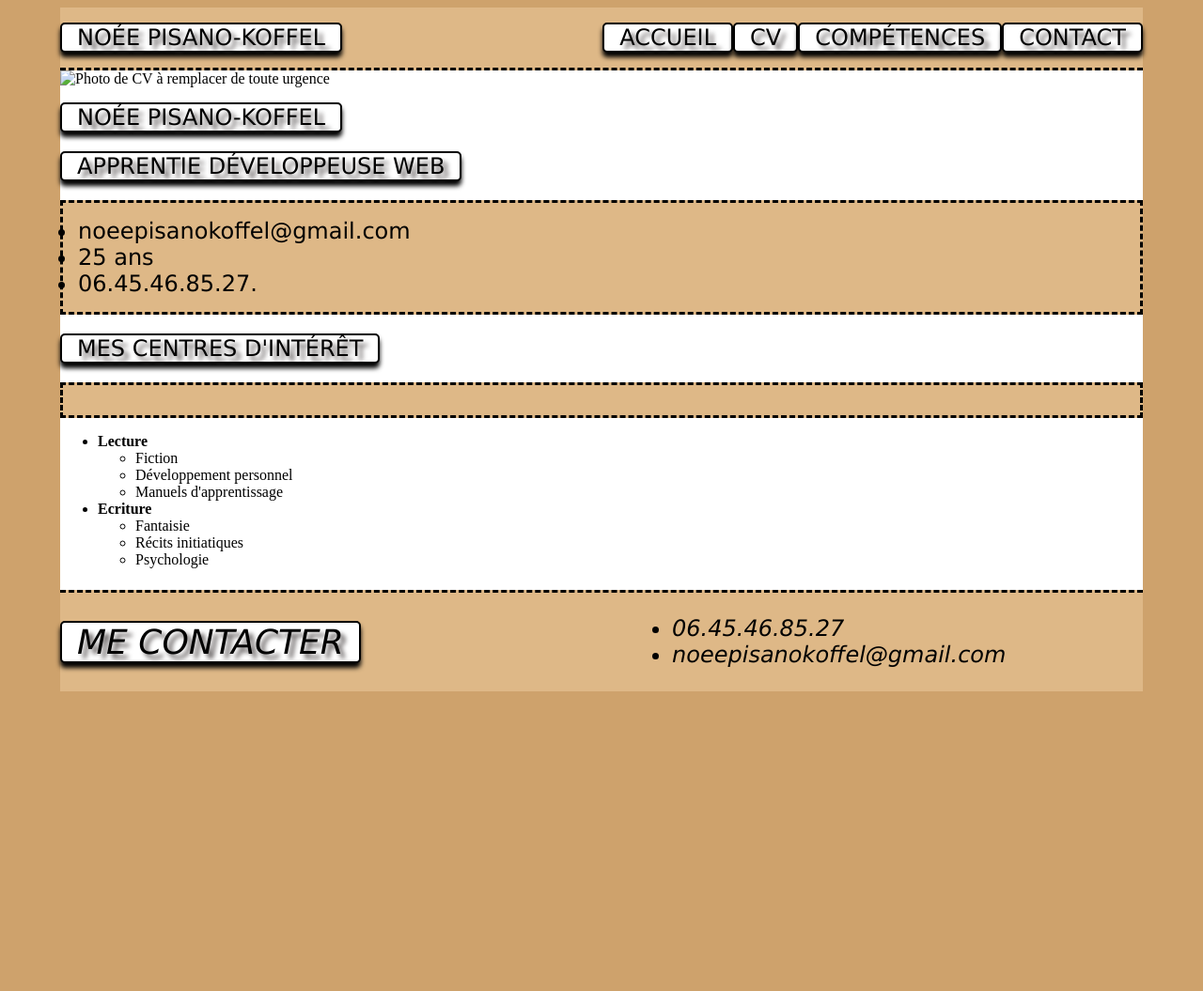
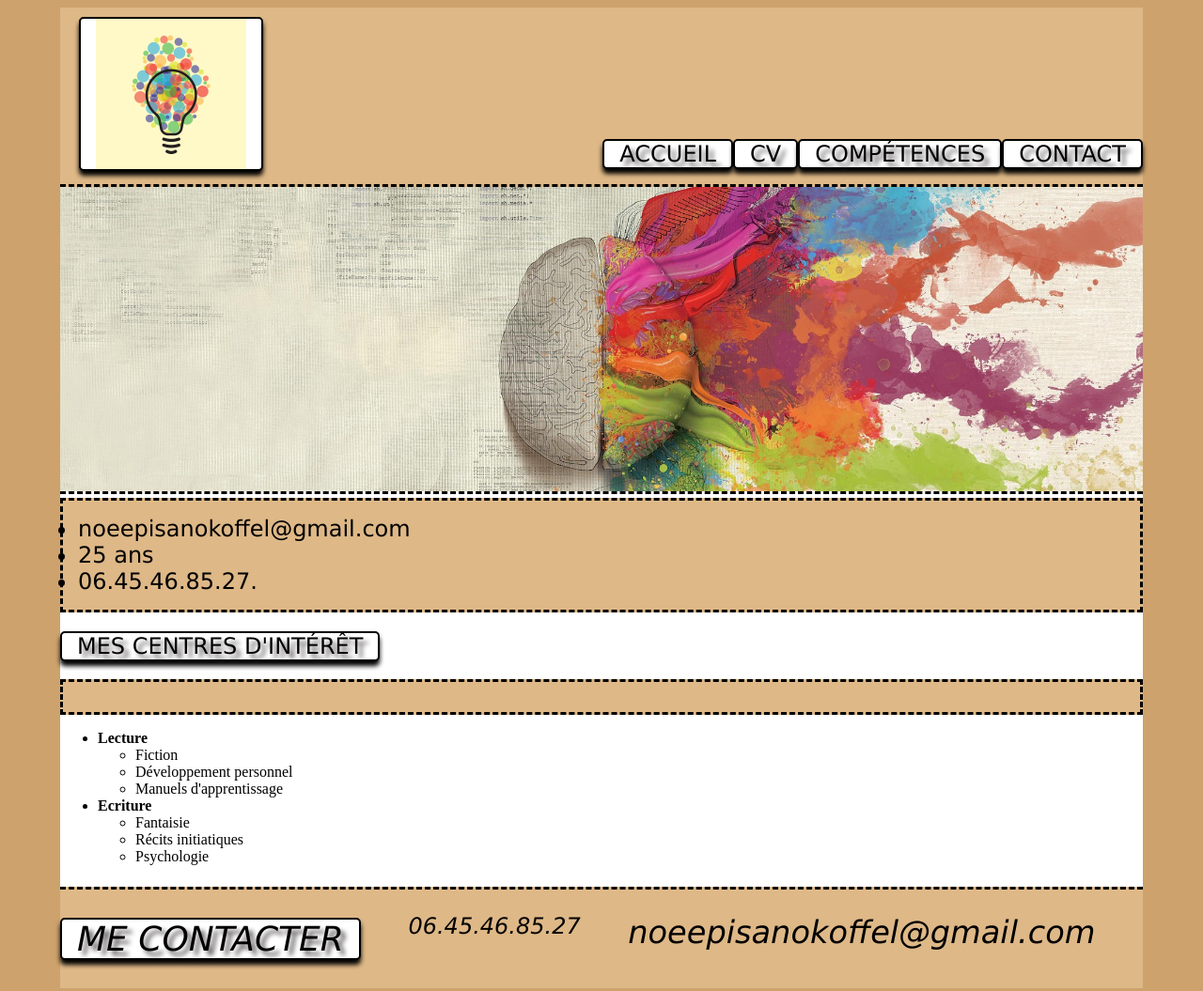
Before and after one commit to NoeePK/SITE_CV, a website: page contact.html in a window 1280 px wide. Shown: the whole page at 94% size. Before the commit the page ends 800 px from the top, so only its background shows below. Drawn offline with Linux system fonts and the light colour scheme.

Commit message:
commit on master

```diff
--- a/contact.html
+++ b/contact.html
@@ -4,14 +4,11 @@
     <meta charset="utf-8" />
     <title>Accueil</title>
     <link href="compiled/style.css" rel="stylesheet" type="text/css">
-    <link rel="preconnect" href="https://fonts.googleapis.com">
-    <link rel="preconnect" href="https://fonts.gstatic.com" crossorigin>
-    <link href="https://fonts.googleapis.com/css2?family=Plus+Jakarta+Sans:ital,wght@0,400;0,700;0,800;1,400&display=swap" rel="stylesheet">
 </head>
 <body>
     <header>
         <div class="logo_titre">
-            <h1>Noée Pisano-Koffel</h1>
+            <div class="logo"><img src="images/idea_2.png"></div>
         </div>
         <nav class="menu">
             <ul>
@@ -21,12 +18,11 @@
                 <li><a href="contact.html">Contact</a></li>
             </ul>
         </nav>
+    </header>
+    <section>
+     <div class="banner"><img src="images/banner_brain.jpg"></div>
 
-    </header>
 
-        <img src="moi_mini4.jpg" alt="Photo de CV à remplacer de toute urgence">
-        <h1>Noée Pisano-Koffel</h1>
-        <h2 class="sous_titre">Apprentie développeuse web</h2>
 
         <aside>
                 <ul class="cadres">
@@ -35,7 +31,7 @@
                  <li>06.45.46.85.27.</li>
                 </ul>
         </aside>
-
+    </section>
 
         <section>
             <h2>Mes centres d'intérêt</h2>
@@ -56,10 +52,9 @@
         </section>
         <footer>
             <h2>Me contacter</h2>
-                <p><ul class="contact">
-                    <li>06.45.46.85.27</li>
-                    <li><a href="mailto: noeepisanokoffel@gmail.com">noeepisanokoffel@gmail.com</mailto:></li>
-                </ul>
+                <p class="contact">
+                06.45.46.85.27</p>
+                <p><a href="mailto: noeepisanokoffel@gmail.com" id="mailto">noeepisanokoffel@gmail.com</mailto:>
                 </p>
         </footer>
 </body>
--- a/sass/pages/_contact.scss
+++ b/sass/pages/_contact.scss
@@ -0,0 +1,13 @@
+#mailto{
+    color: black;
+    font-size: 1.4em;
+    text-decoration: none;
+
+
+        &:hover{
+            background-color: $secondary_color;
+            transform: scale(1);
+            border: 3px solid black;
+            padding: 2% 2% 2% 2%;
+        }
+}
```
Also changed, not shown: skills.html (+3 -5 lines), compiled/index.css, compiled/style.css, 2 other files.
